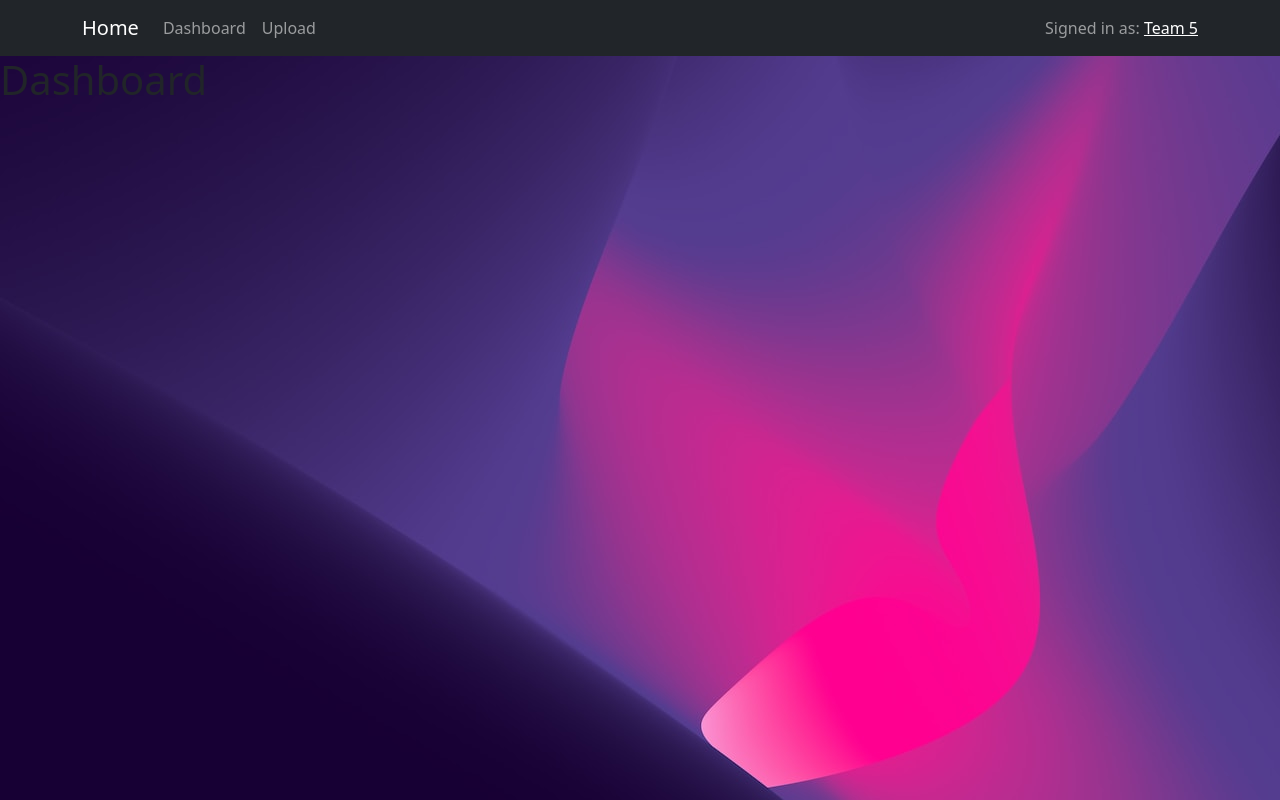
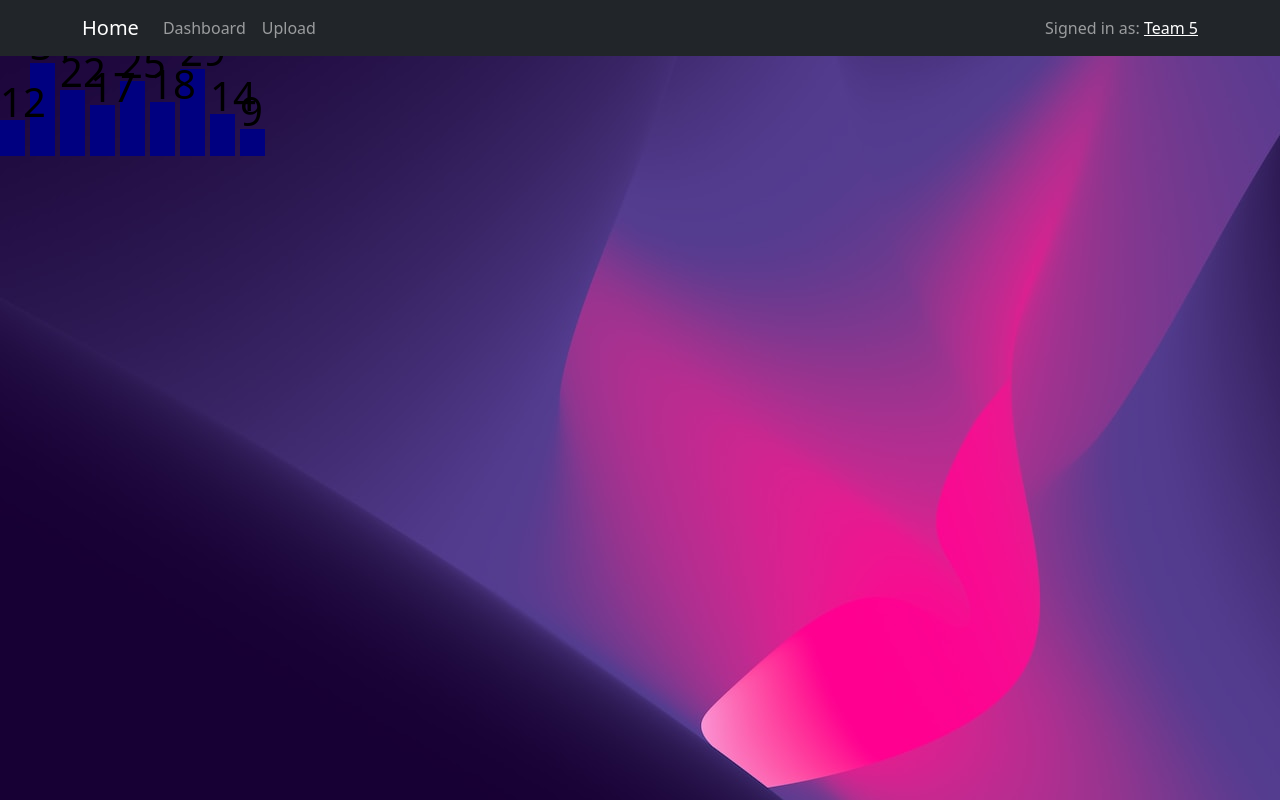
Before and after one commit to Jscastro197/MetaDataED1, a React (Create React App) app in the folder my-app/: page /dashboard in a window 1280 px wide. Built offline with nearby package versions, Linux system fonts and the light colour scheme.

Commit message:
added d3

```diff
--- a/my-app/src/Pages/Dashboard.js
+++ b/my-app/src/Pages/Dashboard.js
@@ -1,11 +1,12 @@
 import React from 'react'
 import './Dashboard.css'
+import { Bargraph } from '../components/Bargraph'
 
 const Dashboard = () => {
   return (
     <div>
     <h1 className="text-3xl font-bold underline">
-      Dashboard
+      <Bargraph/>
     </h1>
 
     </div>
--- /dev/null
+++ b/package.json
@@ -0,0 +1,5 @@
+{
+  "dependencies": {
+    "react-d3": "^0.4.0"
+  }
+}
```
Also changed, not shown: 1 other file (tests, documents, lock files or other folders).
